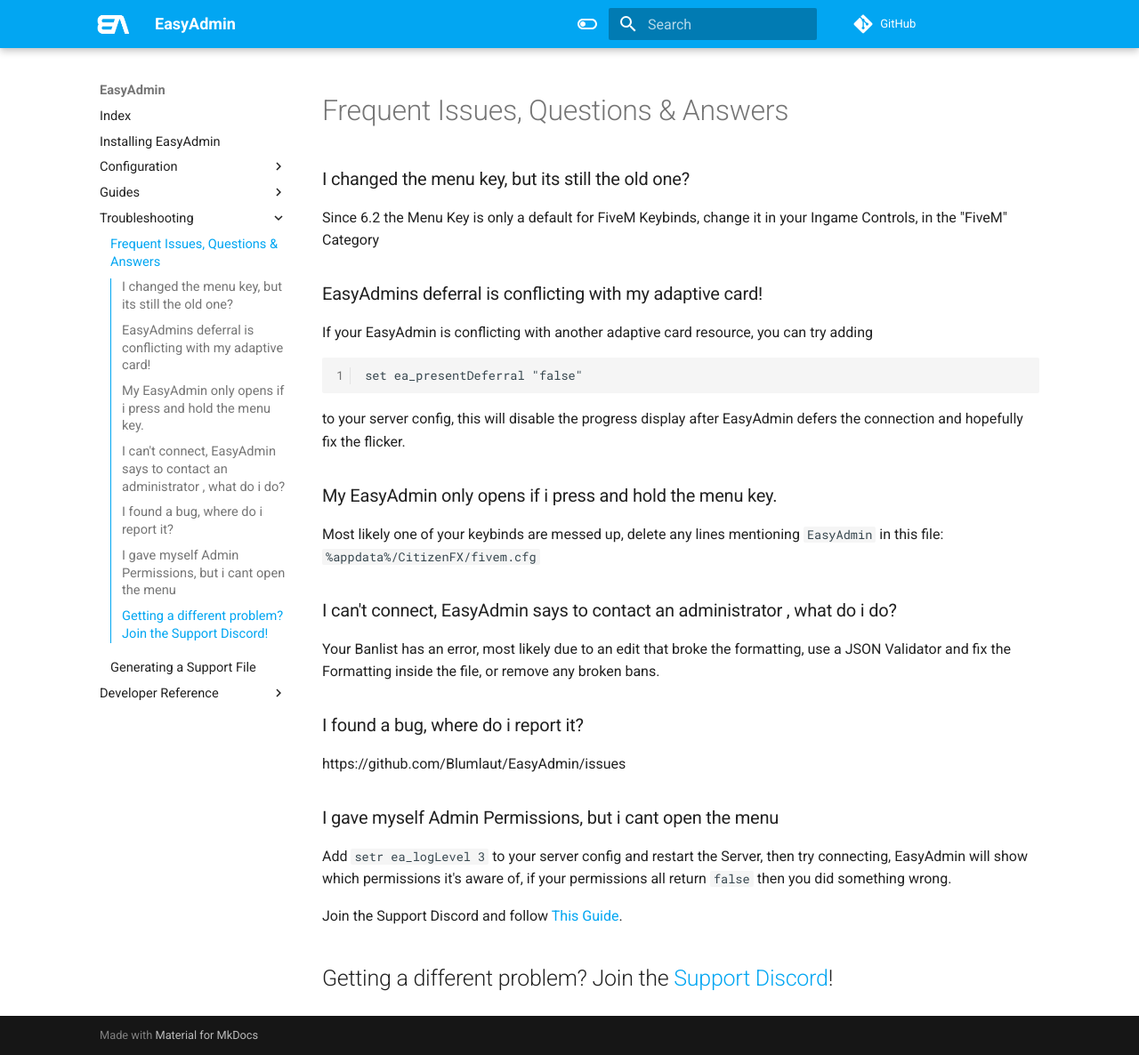
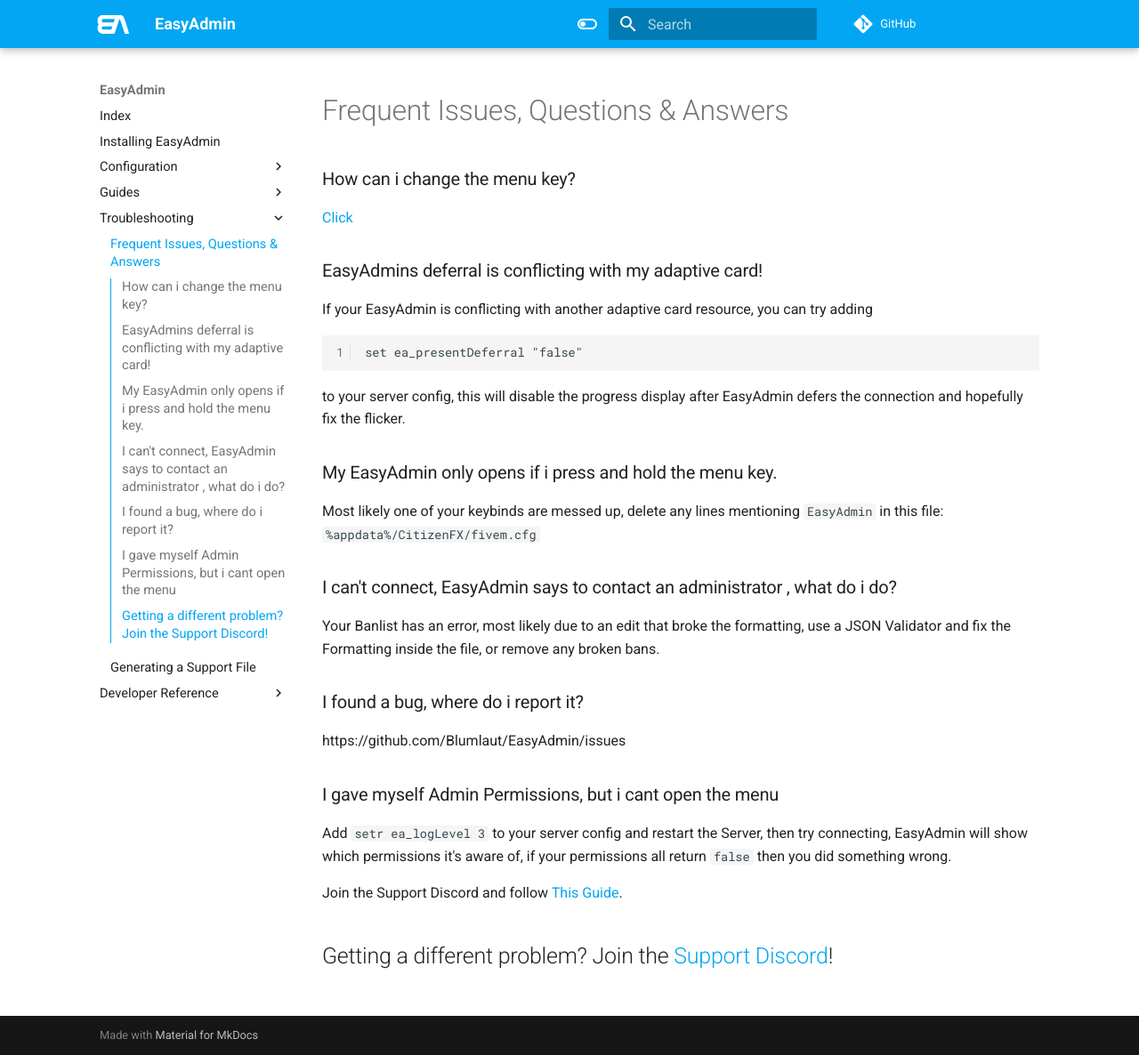
Before and after one commit to Blumlaut/EasyAdmin-docs, an MkDocs documentation site: the page built from docs/troubleshooting.md, in a window 1280 px wide and 1186 px high. Shown: the whole window at 89% size. Built offline with MkDocs 1.6.1 and Material for MkDocs 9.7.7, drawn with Linux system fonts in a browser that asks for light colours; comment, search, counter and statistics services are not loaded.

Commit message:
faq adjustments

```diff
--- a/docs/troubleshooting.md
+++ b/docs/troubleshooting.md
@@ -1,8 +1,8 @@
 # Frequent Issues, Questions & Answers
 
-### I changed the menu key, but its still the old one?
+### How can i change the menu key?
 
-Since 6.2 the Menu Key is only a default for FiveM Keybinds, change it in your Ingame Controls, in the "FiveM" Category
+[Click](keybind.md)
 
 ### EasyAdmins deferral is conflicting with my adaptive card!
 
```
